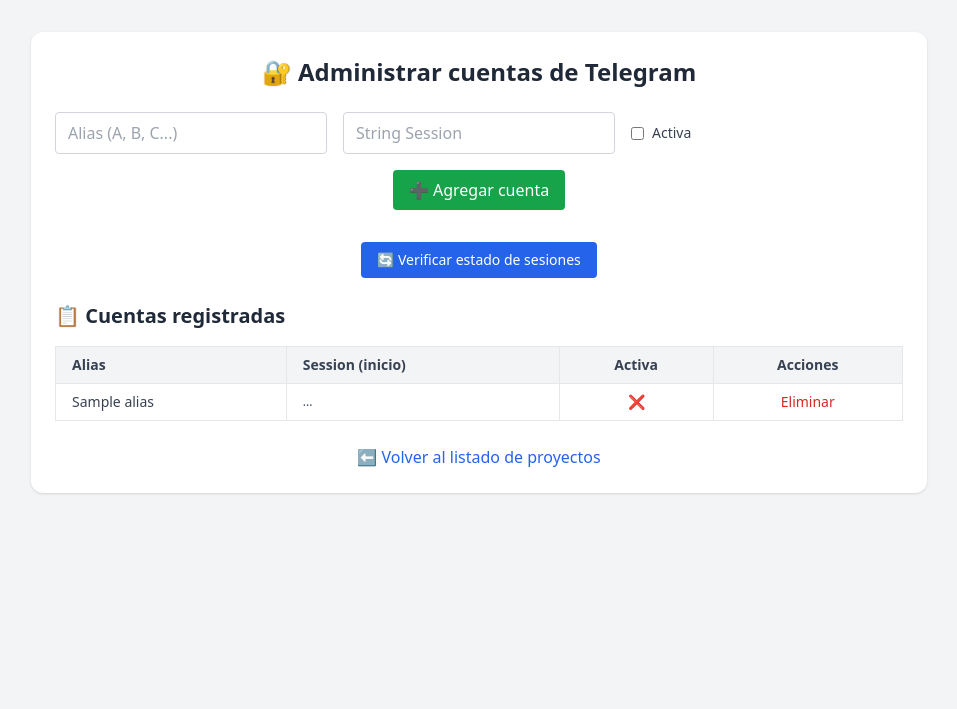
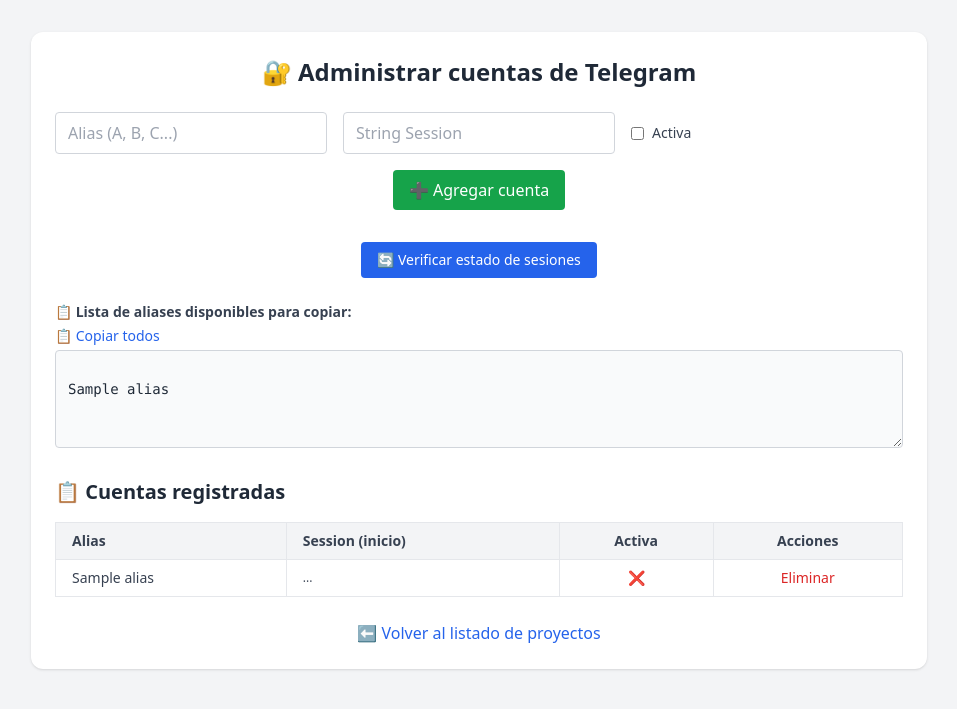
Before and after one commit to roofoftop-crypto/shill-app, a Flask app: template templates/admin/Sesiones.html in a window 1280 px wide. Shown: the top 709 px of the page, without its empty margins (161-1118 px from the left). Run offline with Flask 3, Linux system fonts and the light colour scheme; the template is opened without the code that fills it: most values are stand-ins (such as "Sample title", 1, 10 or a date in 2020); parts of the project's set-up code (start-up, migrations or seed data) failed here and were passed over; some libraries are stand-ins or nearby versions.

Commit message:
Mejora: agregado botón para copiar todos los aliases disponibles

```diff
--- a/templates/admin/Sesiones.html
+++ b/templates/admin/Sesiones.html
@@ -48,6 +48,36 @@
       </button>
     </form>
 
+    <!-- Cuadro de aliases disponibles -->
+<div class="mb-6">
+  <label for="aliasList" class="block text-sm font-semibold text-gray-700 mb-1">📋 Lista de aliases disponibles para copiar:</label>
+
+  <div class="flex justify-between items-center mb-1">
+    <button onclick="copiarAliases()" class="text-sm text-blue-600 hover:underline">📋 Copiar todos</button>
+    <span id="copiadoMsg" class="text-green-600 text-xs hidden">✅ Copiado</span>
+  </div>
+
+  <textarea id="aliasList" rows="4" class="w-full border border-gray-300 rounded px-3 py-2 font-mono text-sm bg-gray-50 text-gray-800" readonly>
+{% for alias in aliases %}
+{{ alias }}
+{% endfor %}
+  </textarea>
+</div>
+
+<script>
+function copiarAliases() {
+  const textarea = document.getElementById("aliasList");
+  textarea.select();
+  textarea.setSelectionRange(0, 99999); // Para móviles
+  document.execCommand("copy");
+
+  const msg = document.getElementById("copiadoMsg");
+  msg.classList.remove("hidden");
+  setTimeout(() => msg.classList.add("hidden"), 2000);
+}
+</script>
+
+
     <!-- Tabla de sesiones -->
     <h2 class="text-xl font-semibold text-gray-800 mb-4">📋 Cuentas registradas</h2>
     <div class="overflow-x-auto">
```
